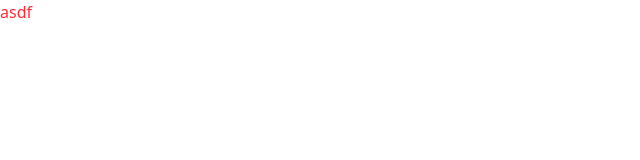
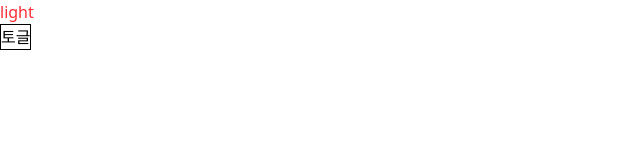
Before and after one commit to cokid1998/react-playground, a React app: page / in a window 1280 px wide. Shown: the top 160 px of the page, without its empty margins (0-640 px from the left). Built offline with nearby package versions, Linux system fonts and the light colour scheme; the HTML template or start-up script is replaced by a standard one.

Commit message:
zustand immer 실습

```diff
--- a/package.json
+++ b/package.json
@@ -11,9 +11,11 @@
   },
   "dependencies": {
     "@tailwindcss/vite": "^4.1.18",
+    "immer": "^11.1.8",
     "react": "^19.2.0",
     "react-dom": "^19.2.0",
-    "tailwindcss": "^4.1.18"
+    "tailwindcss": "^4.1.18",
+    "zustand": "^5.0.14"
   },
   "devDependencies": {
     "@eslint/js": "^9.39.1",
--- a/src/App.tsx
+++ b/src/App.tsx
@@ -1,9 +1,23 @@
-import { useState } from "react";
+import { useImmer, useNonImmer } from "./store/useImmer";
 
 function App() {
-  const [count, setCount] = useState(0);
+  // const { updateTheme, user } = useNonImmer();
+  const { updateTheme, user } = useImmer();
 
-  return <div className="text-red-500">asdf</div>;
+  const handleTheme = () => {
+    const curTheme = user.profile.settings.theme;
+
+    updateTheme(curTheme === "dark" ? "light" : "dark");
+  };
+
+  return (
+    <div>
+      <div className="text-red-500">{user.profile.settings.theme}</div>
+      <button className="border" onClick={handleTheme}>
+        토글
+      </button>
+    </div>
+  );
 }
 
 export default App;
--- /dev/null
+++ b/src/store/useImmer.ts
@@ -0,0 +1,61 @@
+import { create } from "zustand";
+import { immer } from "zustand/middleware/immer";
+
+interface UserStore {
+  user: {
+    profile: {
+      name: string;
+      settings: {
+        theme: string;
+        role: string;
+      };
+    };
+  };
+  updateTheme: (newTheme: string) => void;
+}
+
+export const useNonImmer = create<UserStore>((set) => ({
+  user: {
+    profile: {
+      name: "react expert",
+      settings: {
+        role: "admin",
+        theme: "light",
+      },
+    },
+  },
+  updateTheme: (newTheme) =>
+    // immer를 사용하지 않으면 객체의 depth가 늘어날 수록 가독성이 저하되는 코드가 된다.
+    set((state) => ({
+      user: {
+        ...state,
+        profile: {
+          ...state.user.profile,
+          settings: {
+            ...state.user.profile.settings,
+            theme: newTheme,
+          },
+        },
+      },
+    })),
+}));
+
+export const useImmer = create<UserStore>()(
+  immer((set) => ({
+    user: {
+      profile: {
+        name: "react expert",
+        settings: {
+          role: "admin",
+          theme: "light",
+        },
+      },
+    },
+
+    updateTheme: (newTheme) =>
+      // immer를 사용하면 간편하게 depth가 깊은 값을 간편히 변경가능
+      set((draft) => {
+        draft.user.profile.settings.theme = newTheme;
+      }),
+  })),
+);
```
Also changed, not shown: 1 other file (tests, documents, lock files or other folders).
